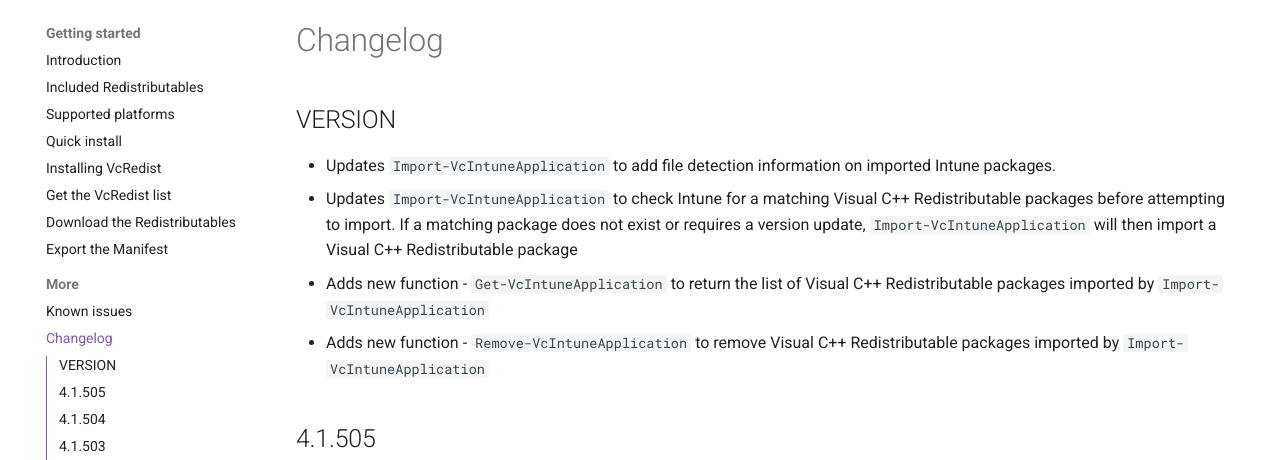
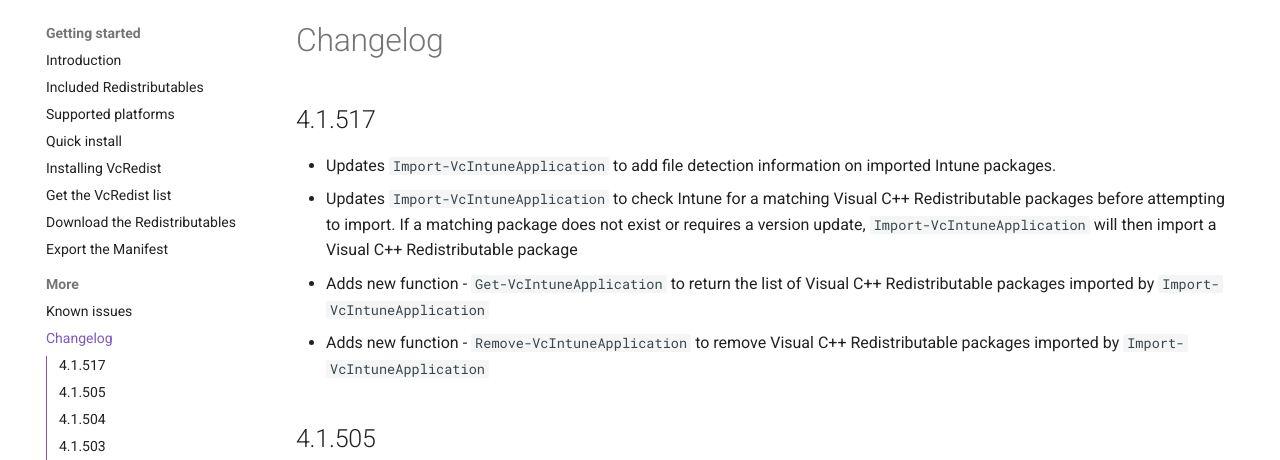
Before and after one commit to aaronparker/vcredist, an MkDocs documentation site: the page built from docs/changelog.md, in a window 1280 px wide and 900 px high. Shown: the part 126-586 px from the top of the window. Built offline with MkDocs 1.6.1 and Material for MkDocs 9.7.7, drawn with Linux system fonts in a browser that asks for light colours; comment, search, counter and statistics services are not loaded.

Commit message:
Update changelog.md

```diff
--- a/docs/changelog.md
+++ b/docs/changelog.md
@@ -1,6 +1,6 @@
 # Changelog
 
-## VERSION
+## 4.1.517
 
 * Updates `Import-VcIntuneApplication` to add file detection information on imported Intune packages.
 * Updates `Import-VcIntuneApplication` to check Intune for a matching Visual C++ Redistributable packages before attempting to import. If a matching package does not exist or requires a version update, `Import-VcIntuneApplication` will then import a Visual C++ Redistributable package
```
